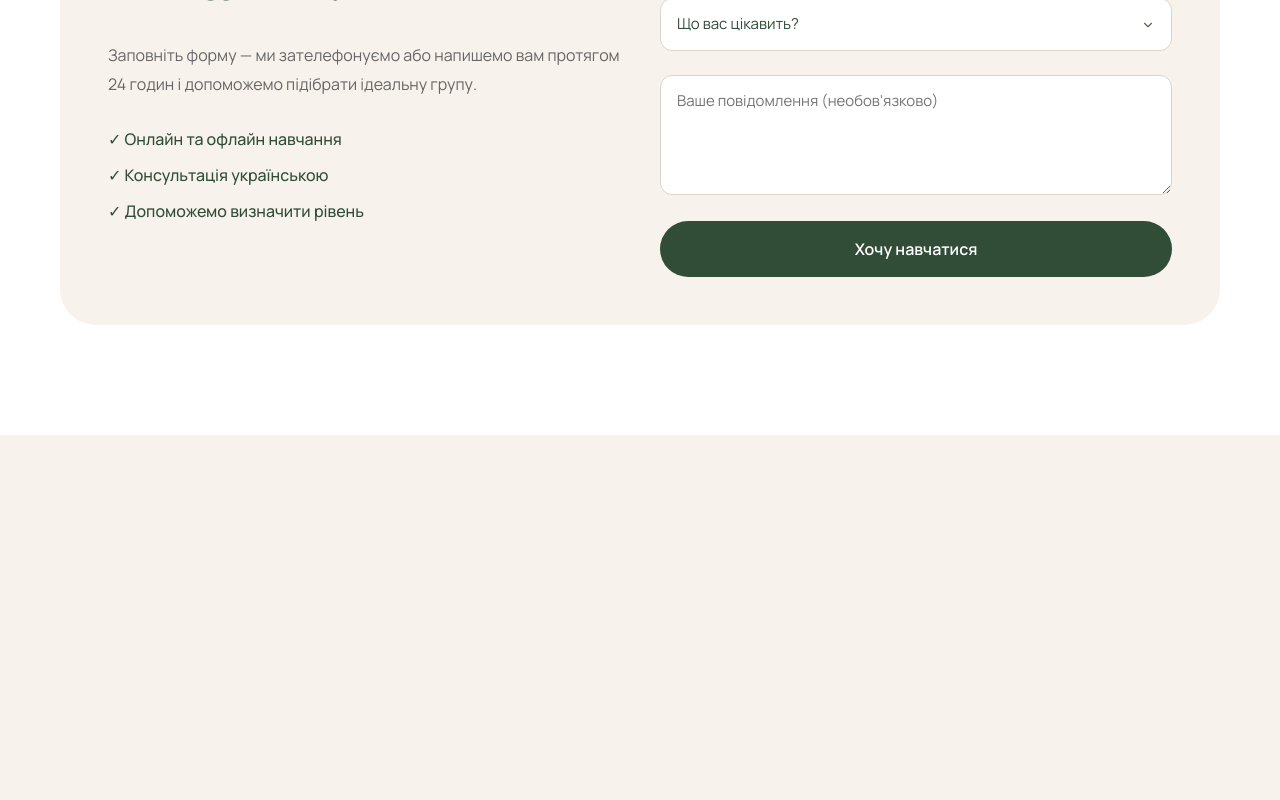
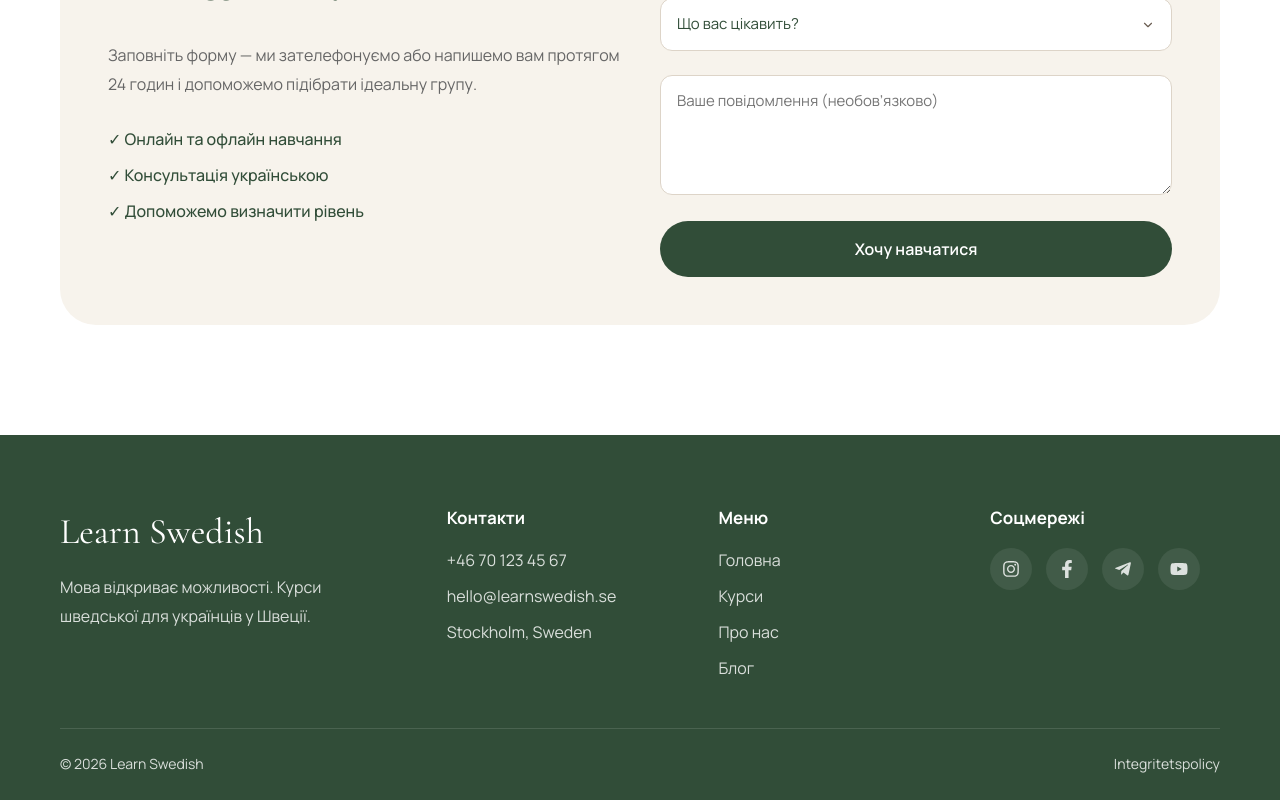
Before and after one commit to LiliiaDud/learn-swedish, a Next.js app: page / in a window 1280 px wide. Shown: the part 5178-5978 px from the top of the page. Before the commit the page ends 5613 px from the top, so only its background shows below. Built offline with nearby package versions, Linux system fonts and the light colour scheme.

Commit message:
feat: add global footer component

```diff
--- a/package.json
+++ b/package.json
@@ -15,6 +15,8 @@
     "react": "19.2.8",
     "react-dom": "19.2.8",
     "react-hook-form": "^7.85.0",
+    "react-icons": "^5.7.0",
+    "sass": "^1.103.1",
     "swiper": "^14.1.0",
     "zod": "^4.4.3"
   },
--- a/src/app/layout.tsx
+++ b/src/app/layout.tsx
@@ -1,6 +1,7 @@
 import type { Metadata } from "next";
 import { Cormorant_Garamond, Manrope } from "next/font/google";
 import Header from "@/components/layout/Header";
+import Footer from "@/components/layout/Footer";
 import "./globals.scss";
 
 const cormorant = Cormorant_Garamond({
@@ -29,6 +30,7 @@ export default function RootLayout({
       <body className={`${manrope.variable} ${cormorant.variable}`}>
         <Header />
         {children}
+        <Footer />
       </body>
     </html>
   );
--- /dev/null
+++ b/src/components/layout/Footer.module.scss
@@ -0,0 +1,99 @@
+@use "../../styles/variables" as *;
+
+.footer {
+  background: $primary;
+  color: rgba(255, 255, 255, 0.82);
+
+  padding: 70px 0 26px;
+}
+
+.grid {
+  display: grid;
+  gap: 42px;
+}
+
+.logo {
+  font-family: var(--font-cormorant);
+  font-size: 36px;
+  color: white;
+}
+
+.slogan {
+  margin-top: 14px;
+  line-height: 1.8;
+  max-width: 280px;
+}
+
+.grid h4 {
+  color: white;
+  margin-bottom: 18px;
+  font-size: 17px;
+}
+
+.grid ul {
+  display: flex;
+  flex-direction: column;
+  gap: 12px;
+}
+
+.grid a:hover {
+  color: $accent;
+}
+
+.socials {
+  display: flex;
+  gap: 14px;
+
+  a {
+    width: 42px;
+    height: 42px;
+
+    border-radius: 50%;
+
+    background: rgba(255, 255, 255, 0.08);
+
+    display: flex;
+    align-items: center;
+    justify-content: center;
+
+    transition: 0.3s;
+  }
+
+  a:hover {
+    background: $accent;
+    color: white;
+  }
+}
+
+.bottom {
+  margin-top: 48px;
+  padding-top: 24px;
+
+  border-top: 1px solid rgba(255, 255, 255, 0.12);
+
+  display: flex;
+  justify-content: space-between;
+  align-items: center;
+
+  font-size: 14px;
+}
+
+@media (min-width: 768px) {
+  .grid {
+    grid-template-columns: repeat(2, 1fr);
+  }
+}
+
+@media (min-width: 1200px) {
+  .grid {
+    grid-template-columns: 1.5fr 1fr 1fr 1fr;
+  }
+}
+
+@media (max-width: 640px) {
+  .bottom {
+    flex-direction: column;
+    gap: 12px;
+    text-align: center;
+  }
+}
--- /dev/null
+++ b/src/components/layout/Footer.tsx
@@ -0,0 +1,95 @@
+import Link from "next/link";
+import Container from "../shared/Container";
+import {
+  FaInstagram,
+  FaFacebookF,
+  FaYoutube,
+  FaTelegramPlane,
+} from "react-icons/fa";
+
+import styles from "./Footer.module.scss";
+
+export default function Footer() {
+  return (
+    <footer className={styles.footer}>
+      <Container>
+        <div className={styles.grid}>
+          {/* Logo */}
+
+          <div>
+            <Link href="/" className={styles.logo}>
+              Learn Swedish
+            </Link>
+
+            <p className={styles.slogan}>
+              Мова відкриває можливості. Курси шведської для українців у Швеції.
+            </p>
+          </div>
+
+          {/* Contacts */}
+
+          <div>
+            <h4>Контакти</h4>
+
+            <ul>
+              <li>+46 70 123 45 67</li>
+              <li>hello@learnswedish.se</li>
+              <li>Stockholm, Sweden</li>
+            </ul>
+          </div>
+
+          {/* Menu */}
+
+          <div>
+            <h4>Меню</h4>
+
+            <ul>
+              <li>
+                <Link href="/">Головна</Link>
+              </li>
+              <li>
+                <Link href="/courses">Курси</Link>
+              </li>
+              <li>
+                <Link href="/about">Про нас</Link>
+              </li>
+              <li>
+                <Link href="/blog">Блог</Link>
+              </li>
+            </ul>
+          </div>
+
+          {/* Social */}
+
+          <div>
+            <h4>Соцмережі</h4>
+
+            <div className={styles.socials}>
+              <a href="#" aria-label="Instagram">
+                <FaInstagram size={18} />
+              </a>
+
+              <a href="#" aria-label="Facebook">
+                <FaFacebookF size={18} />
+              </a>
+
+              <a href="#" aria-label="Telegram">
+                <FaTelegramPlane size={18} />
+              </a>
+
+              <a href="#" aria-label="YouTube">
+                <FaYoutube size={18} />
+              </a>
+            </div>
+          </div>
+        </div>
+
+        <div className={styles.bottom}>
+          <p>© 2026 Learn Swedish</p>
+
+          <Link href="/privacy">Integritetspolicy</Link>
+        </div>
+      </Container>
+    </footer>
+  );
+}
```
Also changed, not shown: 1 other file (tests, documents, lock files or other folders).
